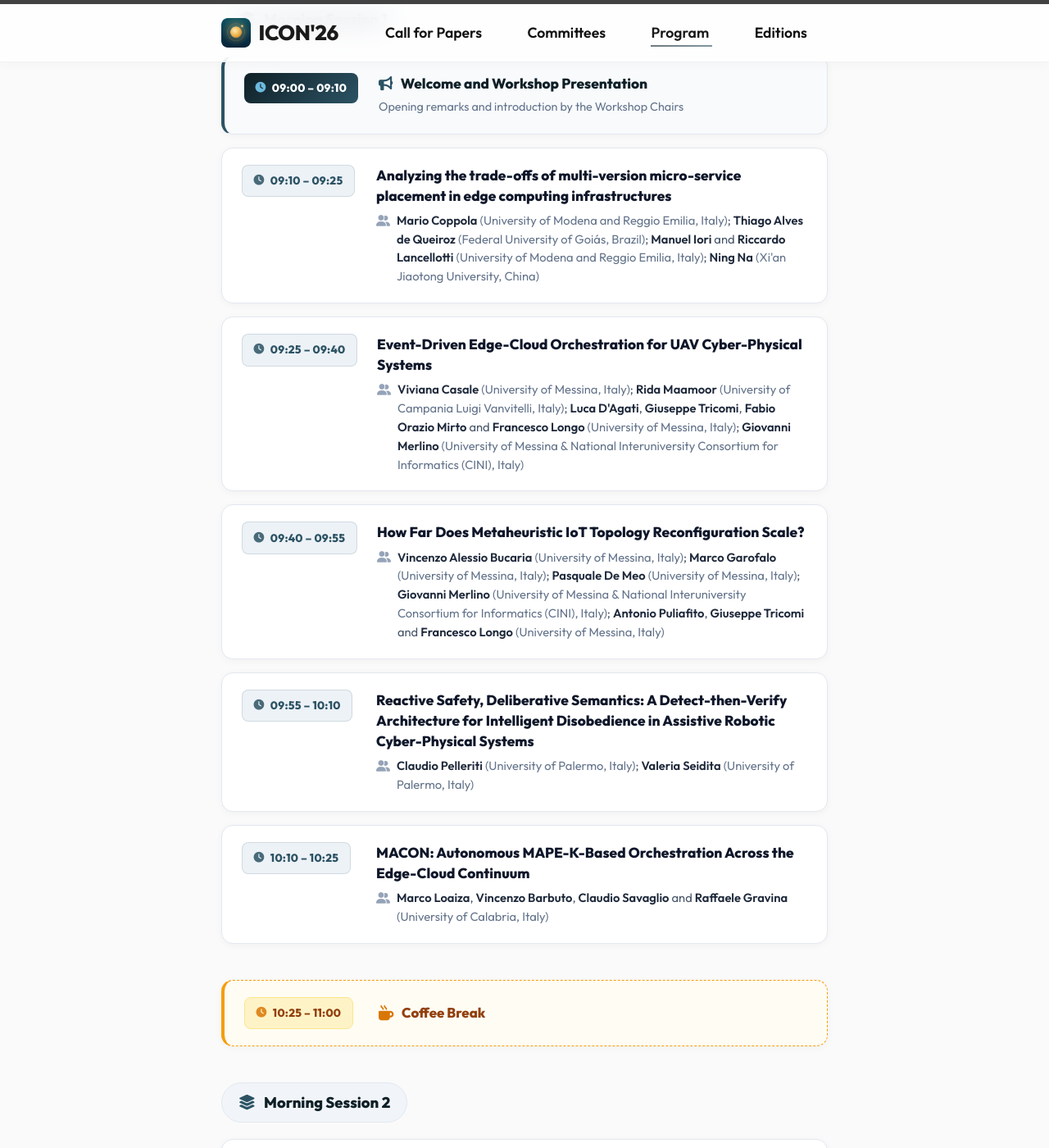
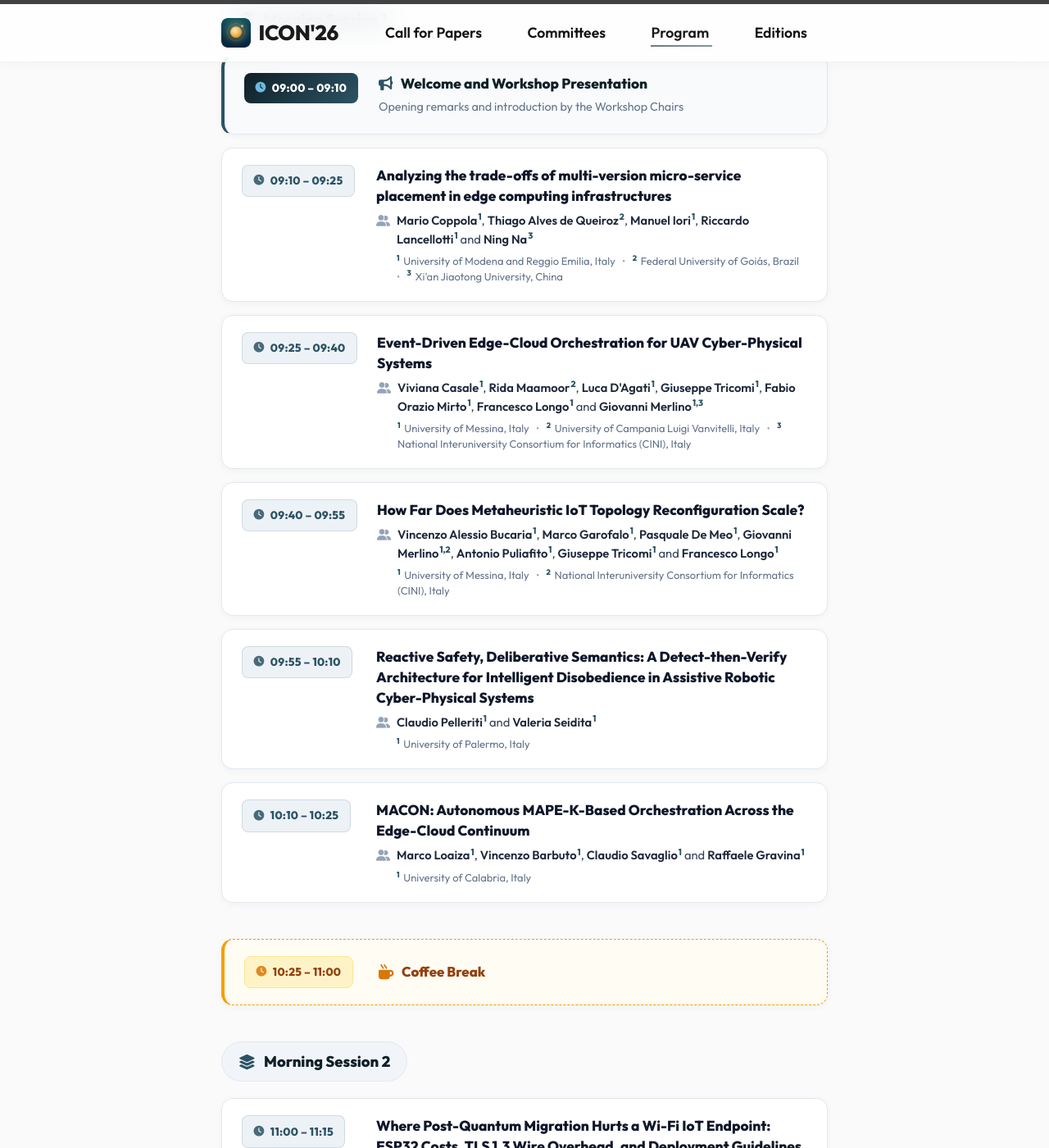
Before and after one commit to workshop-icon/2026, a Jekyll site: the page built from program.md, in a window 1280 px wide and 1400 px high, scrolled down 341 px. Shown: the whole window at 82% size. Built offline with Jekyll 4.4.1, drawn with Linux system fonts in a browser that asks for light colours; some of the changed text lies outside the part shown.

Commit message:
refactor: redesign presentation authors and affiliations with superscript numbering in program and SCSS

```diff
--- a/assets/main.scss
+++ b/assets/main.scss
@@ -908,6 +908,50 @@ p {
       flex: 1;
     }
 
+    .authors-names {
+      color: #334155;
+
+      .author-name {
+        color: #1e293b;
+        font-weight: 600;
+      }
+
+      sup {
+        font-size: 0.72em;
+        font-weight: 700;
+        color: #2c5364;
+        line-height: 0;
+        vertical-align: super;
+        margin-left: 1px;
+      }
+    }
+
+    .authors-affiliations {
+      margin-top: 0.35rem;
+      font-size: 0.81rem;
+      color: #64748b;
+      line-height: 1.45;
+
+      .affiliation-item {
+        display: inline;
+
+        &:not(:last-child)::after {
+          content: " • ";
+          color: #94a3b8;
+          margin: 0 0.35rem;
+        }
+      }
+
+      sup {
+        font-size: 0.72em;
+        font-weight: 700;
+        color: #2c5364;
+        line-height: 0;
+        vertical-align: super;
+        margin-right: 2px;
+      }
+    }
+
     .author-name {
       color: #1e293b;
       font-weight: 600;
--- a/program.md
+++ b/program.md
@@ -66,10 +66,18 @@ title: Workshop Program
           <div class="presentation-card__authors">
             <i class="fas fa-user-friends"></i>
             <div class="authors-text">
-              <span class="author-name">Mario Coppola</span> <span class="affiliation">(University of Modena and Reggio Emilia, Italy)</span>;
-              <span class="author-name">Thiago Alves de Queiroz</span> <span class="affiliation">(Federal University of Goiás, Brazil)</span>;
-              <span class="author-name">Manuel Iori</span> and <span class="author-name">Riccardo Lancellotti</span> <span class="affiliation">(University of Modena and Reggio Emilia, Italy)</span>;
-              <span class="author-name">Ning Na</span> <span class="affiliation">(Xi'an Jiaotong University, China)</span>
+              <div class="authors-names">
+                <span class="author-name">Mario Coppola</span><sup>1</sup>,
+                <span class="author-name">Thiago Alves de Queiroz</span><sup>2</sup>,
+                <span class="author-name">Manuel Iori</span><sup>1</sup>,
+                <span class="author-name">Riccardo Lancellotti</span><sup>1</sup> and
+                <span class="author-name">Ning Na</span><sup>3</sup>
+              </div>
+              <div class="authors-affiliations">
+                <span class="affiliation-item"><sup>1</sup> University of Modena and Reggio Emilia, Italy</span>
+                <span class="affiliation-item"><sup>2</sup> Federal University of Goiás, Brazil</span>
+                <span class="affiliation-item"><sup>3</sup> Xi'an Jiaotong University, China</span>
+              </div>
             </div>
           </div>
         </div>
@@ -89,10 +97,20 @@ title: Workshop Program
           <div class="presentation-card__authors">
             <i class="fas fa-user-friends"></i>
             <div class="authors-text">
-              <span class="author-name">Viviana Casale</span> <span class="affiliation">(University of Messina, Italy)</span>;
-              <span class="author-name">Rida Maamoor</span> <span class="affiliation">(University of Campania Luigi Vanvitelli, Italy)</span>;
-              <span class="author-name">Luca D'Agati</span>, <span class="author-name">Giuseppe Tricomi</span>, <span class="author-name">Fabio Orazio Mirto</span> and <span class="author-name">Francesco Longo</span> <span class="affiliation">(University of Messina, Italy)</span>;
-              <span class="author-name">Giovanni Merlino</span> <span class="affiliation">(University of Messina & National Interuniversity Consortium for Informatics (CINI), Italy)</span>
+              <div class="authors-names">
+                <span class="author-name">Viviana Casale</span><sup>1</sup>,
+                <span class="author-name">Rida Maamoor</span><sup>2</sup>,
+                <span class="author-name">Luca D'Agati</span><sup>1</sup>,
+                <span class="author-name">Giuseppe Tricomi</span><sup>1</sup>,
+                <span class="author-name">Fabio Orazio Mirto</span><sup>1</sup>,
+                <span class="author-name">Francesco Longo</span><sup>1</sup> and
+                <span class="author-name">Giovanni Merlino</span><sup>1,3</sup>
+              </div>
+              <div class="authors-affiliations">
+                <span class="affiliation-item"><sup>1</sup> University of Messina, Italy</span>
+                <span class="affiliation-item"><sup>2</sup> University of Campania Luigi Vanvitelli, Italy</span>
+                <span class="affiliation-item"><sup>3</sup> National Interuniversity Consortium for Informatics (CINI), Italy</span>
+              </div>
             </div>
           </div>
         </div>
@@ -112,11 +130,19 @@ title: Workshop Program
           <div class="presentation-card__authors">
             <i class="fas fa-user-friends"></i>
             <div class="authors-text">
-              <span class="author-name">Vincenzo Alessio Bucaria</span> <span class="affiliation">(University of Messina, Italy)</span>;
-              <span class="author-name">Marco Garofalo</span> <span class="affiliation">(University of Messina, Italy)</span>;
-              <span class="author-name">Pasquale De Meo</span> <span class="affiliation">(University of Messina, Italy)</span>;
-              <span class="author-name">Giovanni Merlino</span> <span class="affiliation">(University of Messina & National Interuniversity Consortium for Informatics (CINI), Italy)</span>;
-              <span class="author-name">Antonio Puliafito</span>, <span class="author-name">Giuseppe Tricomi</span> and <span class="author-name">Francesco Longo</span> <span class="affiliation">(University of Messina, Italy)</span>
+              <div class="authors-names">
+                <span class="author-name">Vincenzo Alessio Bucaria</span><sup>1</sup>,
+                <span class="author-name">Marco Garofalo</span><sup>1</sup>,
+                <span class="author-name">Pasquale De Meo</span><sup>1</sup>,
+                <span class="author-name">Giovanni Merlino</span><sup>1,2</sup>,
+                <span class="author-name">Antonio Puliafito</span><sup>1</sup>,
+                <span class="author-name">Giuseppe Tricomi</span><sup>1</sup> and
+                <span class="author-name">Francesco Longo</span><sup>1</sup>
+              </div>
+              <div class="authors-affiliations">
+                <span class="affiliation-item"><sup>1</sup> University of Messina, Italy</span>
+                <span class="affiliation-item"><sup>2</sup> National Interuniversity Consortium for Informatics (CINI), Italy</span>
+              </div>
             </div>
           </div>
         </div>
@@ -136,8 +162,13 @@ title: Workshop Program
           <div class="presentation-card__authors">
             <i class="fas fa-user-friends"></i>
             <div class="authors-text">
-              <span class="author-name">Claudio Pelleriti</span> <span class="affiliation">(University of Palermo, Italy)</span>;
-              <span class="author-name">Valeria Seidita</span> <span class="affiliation">(University of Palermo, Italy)</span>
+              <div class="authors-names">
+                <span class="author-name">Claudio Pelleriti</span><sup>1</sup> and
+                <span class="author-name">Valeria Seidita</span><sup>1</sup>
+              </div>
+              <div class="authors-affiliations">
+                <span class="affiliation-item"><sup>1</sup> University of Palermo, Italy</span>
+              </div>
             </div>
           </div>
         </div>
@@ -157,7 +188,15 @@ title: Workshop Program
           <div class="presentation-card__authors">
             <i class="fas fa-user-friends"></i>
             <div class="authors-text">
-              <span class="author-name">Marco Loaiza</span>, <span class="author-name">Vincenzo Barbuto</span>, <span class="author-name">Claudio Savaglio</span> and <span class="author-name">Raffaele Gravina</span> <span class="affiliation">(University of Calabria, Italy)</span>
+              <div class="authors-names">
+                <span class="author-name">Marco Loaiza</span><sup>1</sup>,
+                <span class="author-name">Vincenzo Barbuto</span><sup>1</sup>,
+                <span class="author-name">Claudio Savaglio</span><sup>1</sup> and
+                <span class="author-name">Raffaele Gravina</span><sup>1</sup>
+              </div>
+              <div class="authors-affiliations">
+                <span class="affiliation-item"><sup>1</sup> University of Calabria, Italy</span>
+              </div>
             </div>
           </div>
         </div>
@@ -203,9 +242,20 @@ title: Workshop Program
           <div class="presentation-card__authors">
             <i class="fas fa-user-friends"></i>
             <div class="authors-text">
-              <span class="author-name">Kamil Malinka</span> <span class="affiliation">(Brno University of Technology, Czech Republic)</span>;
-              <span class="author-name">Martin Perešíni</span> <span class="affiliation">(Brno University of Technology, Czech Republic & University of Zürich, Switzerland)</span>;
-              <span class="author-name">Radek Hranicky</span>, <span class="author-name">Anton Firc</span>, <span class="author-name">Aleš Smrčka</span>, <span class="author-name">Ondřej Hujňák</span>, <span class="author-name">Jakub Kratochvíl</span> and <span class="author-name">Galian Sitko</span> <span class="affiliation">(Brno University of Technology, Czech Republic)</span>
+              <div class="authors-names">
+                <span class="author-name">Kamil Malinka</span><sup>1</sup>,
+                <span class="author-name">Martin Perešíni</span><sup>1,2</sup>,
+                <span class="author-name">Radek Hranicky</span><sup>1</sup>,
+                <span class="author-name">Anton Firc</span><sup>1</sup>,
+                <span class="author-name">Aleš Smrčka</span><sup>1</sup>,
+                <span class="author-name">Ondřej Hujňák</span><sup>1</sup>,
+                <span class="author-name">Jakub Kratochvíl</span><sup>1</sup> and
+                <span class="author-name">Galian Sitko</span><sup>1</sup>
+              </div>
+              <div class="authors-affiliations">
+                <span class="affiliation-item"><sup>1</sup> Brno University of Technology, Czech Republic</span>
+                <span class="affiliation-item"><sup>2</sup> University of Zürich, Switzerland</span>
+              </div>
             </div>
           </div>
         </div>
@@ -225,8 +275,15 @@ title: Workshop Program
           <div class="presentation-card__authors">
             <i class="fas fa-user-friends"></i>
             <div class="authors-text">
-              <span class="author-name">Gabriele Orazi</span>, <span class="author-name">Pierpaolo Guglielmin</span> and <span class="author-name">Davide Bresolin</span> <span class="affiliation">(University of Padua, Italy)</span>;
-              <span class="author-name">Mauro Conti</span> <span class="affiliation">(University of Padua, Italy)</span>
+              <div class="authors-names">
+                <span class="author-name">Gabriele Orazi</span><sup>1</sup>,
+                <span class="author-name">Pierpaolo Guglielmin</span><sup>1</sup>,
+                <span class="author-name">Davide Bresolin</span><sup>1</sup> and
+                <span class="author-name">Mauro Conti</span><sup>1</sup>
+              </div>
+              <div class="authors-affiliations">
+                <span class="affiliation-item"><sup>1</sup> University of Padua, Italy</span>
+              </div>
             </div>
           </div>
         </div>
@@ -246,10 +303,17 @@ title: Workshop Program
           <div class="presentation-card__authors">
             <i class="fas fa-user-friends"></i>
             <div class="authors-text">
-              <span class="author-name">Francesco Colace</span> and <span class="author-name">Dajana Conte</span> <span class="affiliation">(University of Salerno, Italy)</span>;
-              <span class="author-name">Angelo Lorusso</span> <span class="affiliation">(Pegaso University, Italy & University of Salerno, Italy)</span>;
-              <span class="author-name">Domenico Santaniello</span> <span class="affiliation">(University of Salerno, Italy)</span>;
-              <span class="author-name">Carmine Valentino</span> <span class="affiliation">(University of Salerno, Italy)</span>
+              <div class="authors-names">
+                <span class="author-name">Francesco Colace</span><sup>1</sup>,
+                <span class="author-name">Dajana Conte</span><sup>1</sup>,
+                <span class="author-name">Angelo Lorusso</span><sup>1,2</sup>,
+                <span class="author-name">Domenico Santaniello</span><sup>1</sup> and
+                <span class="author-name">Carmine Valentino</span><sup>1</sup>
+              </div>
+              <div class="authors-affiliations">
+                <span class="affiliation-item"><sup>1</sup> University of Salerno, Italy</span>
+                <span class="affiliation-item"><sup>2</sup> Pegaso University, Italy</span>
+              </div>
             </div>
           </div>
         </div>
```
